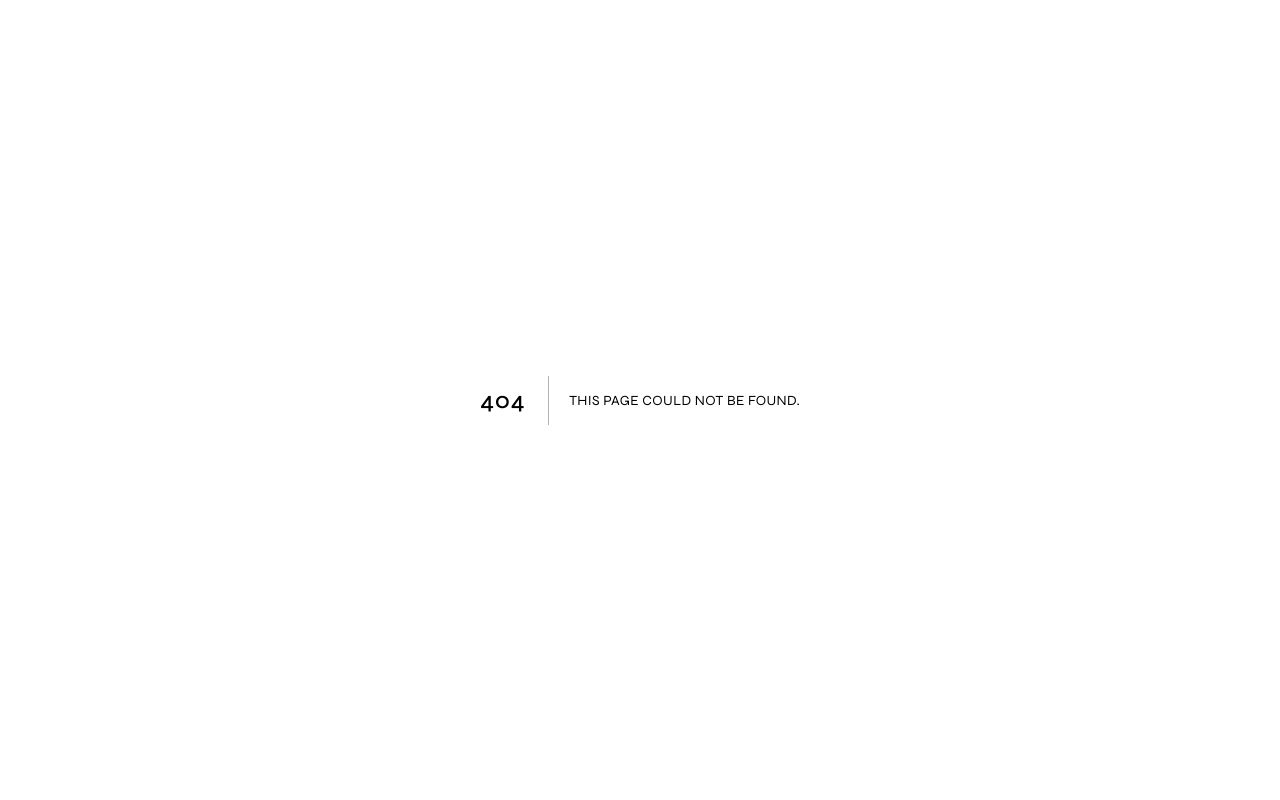
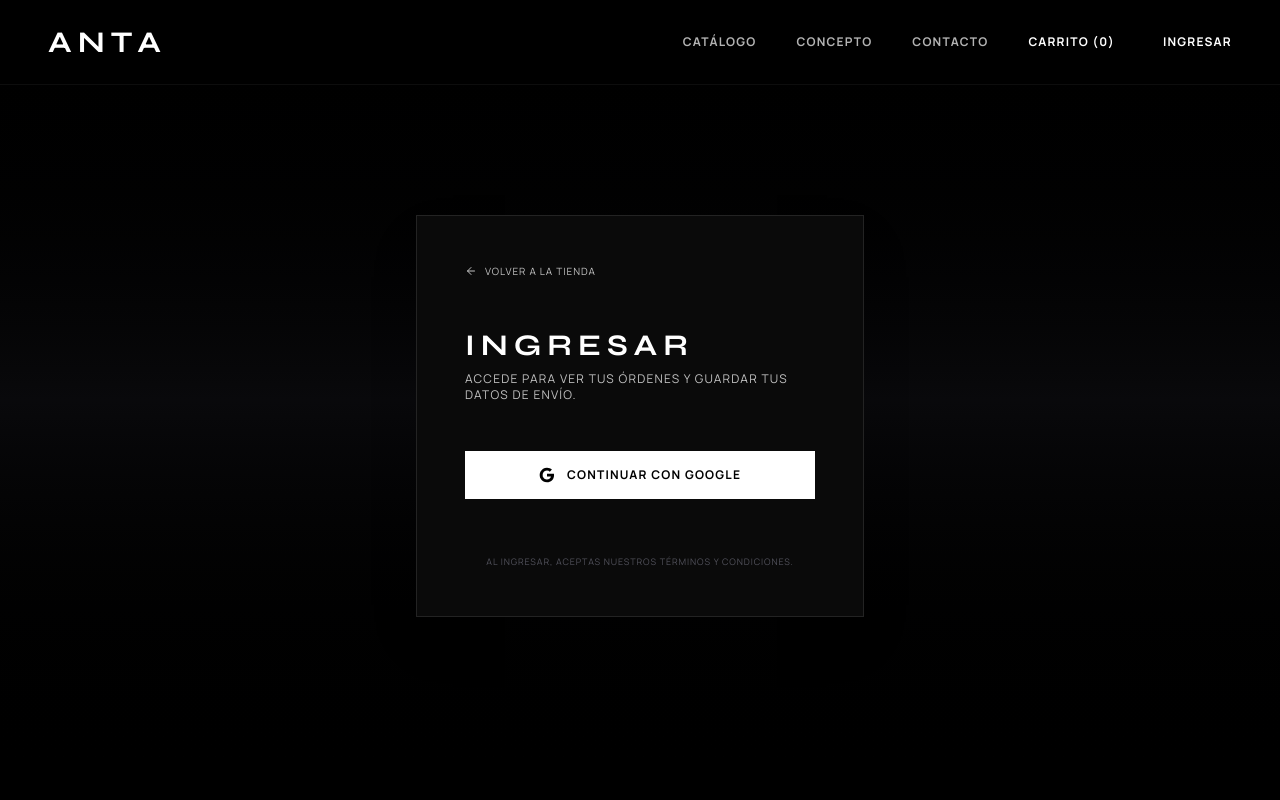
Before and after one commit to antaindudev-gif/Anta-indumentaria, a Next.js app: page /login in a window 1280 px wide. Before the commit this address had no page. Shown: the top 800 px of the page. Built offline with nearby package versions, Linux system fonts and the light colour scheme; no server answers.

Commit message:
custom login page

```diff
--- /dev/null
+++ b/app/(store)/login/page.tsx
@@ -0,0 +1,49 @@
+import { signIn } from "@/lib/auth";
+import { ArrowLeft } from "lucide-react";
+import Link from "next/link";
+
+export default function LoginPage() {
+  return (
+    <div className="min-h-screen flex items-center justify-center pt-32 pb-24 px-6 relative overflow-hidden">
+      {/* Background Noise & Gradient */}
+      <div className="absolute inset-0 bg-noise opacity-20 pointer-events-none mix-blend-overlay"></div>
+      <div className="absolute inset-0 bg-gradient-to-b from-black via-zinc-950 to-black pointer-events-none"></div>
+
+      <div className="relative z-10 flex flex-col gap-8 w-full max-w-md border border-white/10 bg-[#0a0a0a] p-8 md:p-12 shadow-2xl">
+        <Link href="/" className="text-muted-foreground hover:text-white transition-colors flex items-center gap-2 font-mono text-[10px] uppercase tracking-widest w-fit mb-4">
+          <ArrowLeft className="w-3 h-3" /> Volver a la Tienda
+        </Link>
+
+        <div className="flex flex-col gap-2">
+          <h1 className="font-display font-bold text-3xl tracking-[0.2em] text-white">INGRESAR</h1>
+          <p className="font-mono text-xs uppercase tracking-widest text-muted-foreground">
+            Accede para ver tus órdenes y guardar tus datos de envío.
+          </p>
+        </div>
+
+        <div className="flex flex-col gap-4 mt-4">
+          <form
+            action={async () => {
+              "use server";
+              await signIn("google", { redirectTo: "/profile" });
+            }}
+          >
+            <button type="submit" className="w-full bg-white text-black hover:bg-accent transition-colors font-mono font-bold text-xs uppercase tracking-widest py-4 flex items-center justify-center gap-3">
+              <svg viewBox="0 0 24 24" className="w-4 h-4" fill="currentColor">
+                <path d="M22.56 12.25c0-.78-.07-1.53-.2-2.25H12v4.26h5.92c-.26 1.37-1.04 2.53-2.21 3.31v2.77h3.57c2.08-1.92 3.28-4.74 3.28-8.09z" />
+                <path d="M12 23c2.97 0 5.46-.98 7.28-2.66l-3.57-2.77c-.98.66-2.23 1.06-3.71 1.06-2.86 0-5.29-1.93-6.16-4.53H2.18v2.84C3.99 20.53 7.7 23 12 23z" />
+                <path d="M5.84 14.09c-.22-.66-.35-1.36-.35-2.09s.13-1.43.35-2.09V7.07H2.18C1.43 8.55 1 10.22 1 12s.43 3.45 1.18 4.93l2.85-2.22.81-.62z" />
+                <path d="M12 5.38c1.62 0 3.06.56 4.21 1.64l3.15-3.15C17.45 2.09 14.97 1 12 1 7.7 1 3.99 3.47 2.18 7.07l3.66 2.84c.87-2.6 3.3-4.53 6.16-4.53z" />
+              </svg>
+              Continuar con Google
+            </button>
+          </form>
+        </div>
+
+        <p className="font-mono text-[9px] uppercase tracking-widest text-zinc-600 text-center mt-6">
+          AL INGRESAR, ACEPTAS NUESTROS TÉRMINOS Y CONDICIONES.
+        </p>
+      </div>
+    </div>
+  );
+}
--- a/components/auth/AuthButtons.tsx
+++ b/components/auth/AuthButtons.tsx
@@ -4,16 +4,9 @@ import { LogOut, User } from "lucide-react";
 
 export function SignInButton() {
   return (
-    <form
-      action={async () => {
-        "use server";
-        await signIn("google");
-      }}
-    >
-      <button type="submit" className="hover:text-accent transition-colors font-mono uppercase tracking-widest text-xs font-bold">
-        Ingresar
-      </button>
-    </form>
+    <Link href="/login" className="hover:text-accent transition-colors font-mono uppercase tracking-widest text-xs font-bold">
+      Ingresar
+    </Link>
   );
 }
 
```
